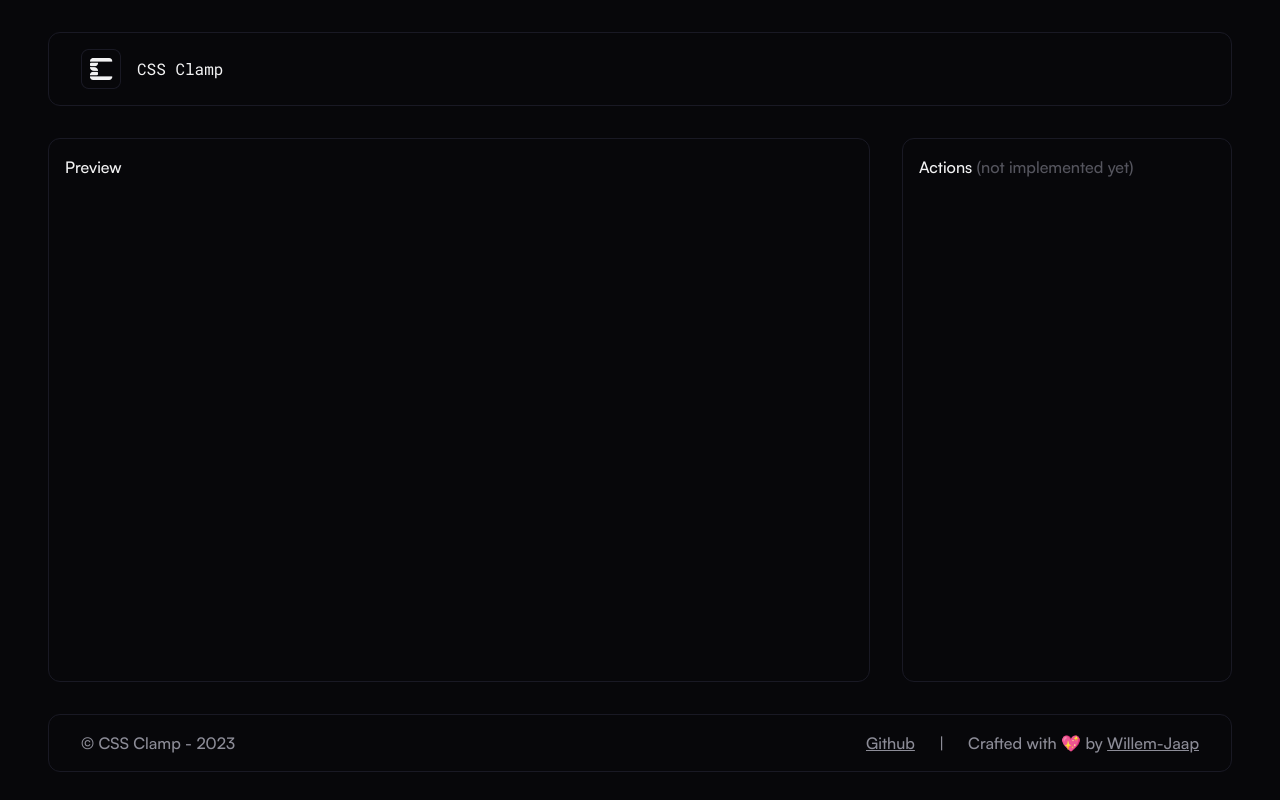
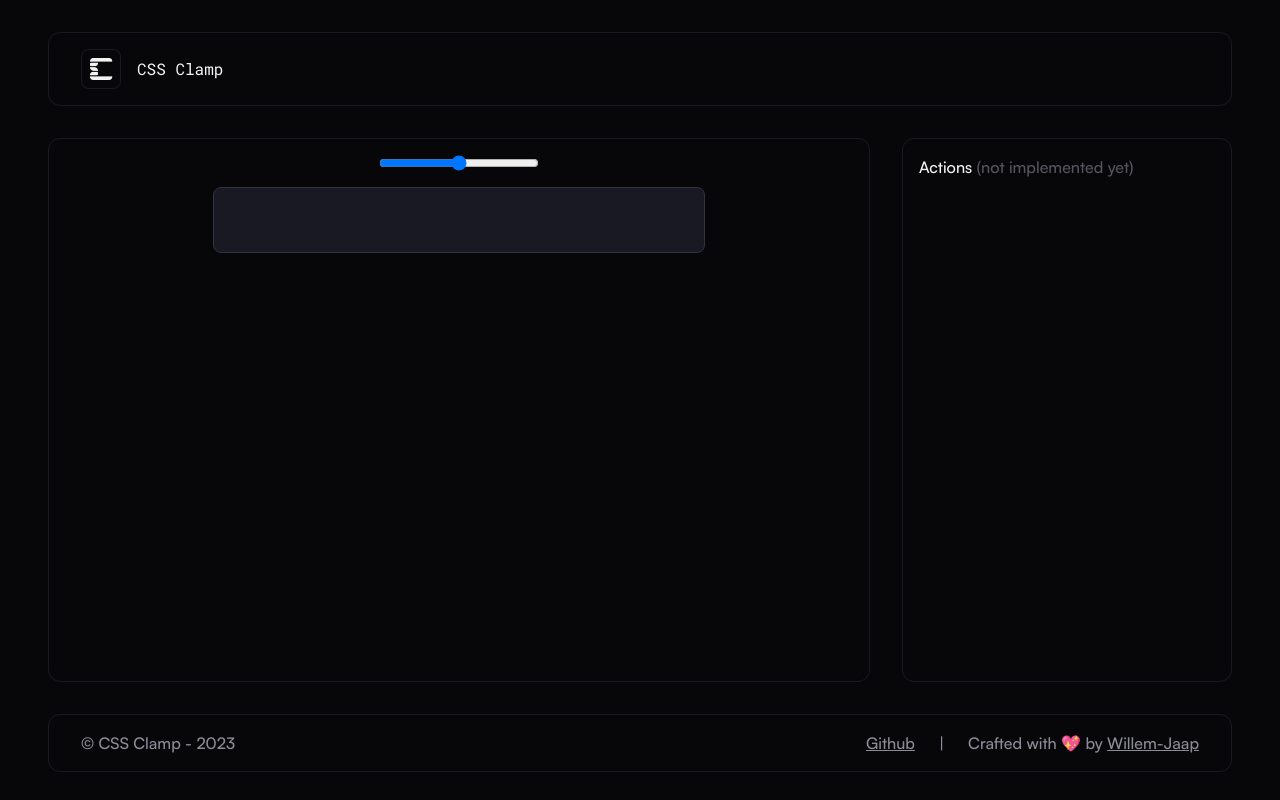
Before and after one commit to Willem-Jaap/cssclamp, a Next.js app: page / in a window 1280 px wide. Built offline with nearby package versions, Linux system fonts and the light colour scheme.

Commit message:
feat: add preview with range

```diff
--- a/package.json
+++ b/package.json
@@ -8,6 +8,7 @@
         "lint": "next lint"
     },
     "dependencies": {
+        "@react-spring/web": "^9.7.3",
         "clsx": "^2.0.0",
         "next": "^14.0.3",
         "react": "^18.2.0",
--- a/src/app/page.tsx
+++ b/src/app/page.tsx
@@ -1,8 +1,10 @@
+import Preview from '~/components/misc/preview';
+
 const Page = () => {
     return (
         <div className="flex flex-col md:flex-row gap-4 md:gap-8">
             <div className="border border-neutral-800 rounded-xl flex-1">
-                <span className="block p-4">Preview</span>
+                <Preview />
             </div>
             <div className="flex flex-col justify-between border border-neutral-800 rounded-xl h-[calc(100vh-16rem)] md:max-w-sm flex-[0.4] overflow-hidden">
                 <span className="block p-4">
--- /dev/null
+++ b/src/components/misc/preview.tsx
@@ -0,0 +1,32 @@
+'use client';
+
+import { type ChangeEvent } from 'react';
+
+import { animated, useSpring } from '@react-spring/web';
+
+const Preview = () => {
+    const [{ width }, api] = useSpring(() => ({ width: 60 }));
+
+    const onChange = (e: ChangeEvent<HTMLInputElement>) => {
+        api.start({ width: +Number(e.target.value) });
+    };
+
+    return (
+        <div className="flex flex-col py-4">
+            <input
+                className="w-40 mx-auto mb-4"
+                type="range"
+                min="0"
+                max="100"
+                step="1"
+                onChange={onChange}
+            />
+            <animated.div
+                className="h-full rounded-lg bg-neutral-800 py-8 mx-auto border border-neutral-700"
+                style={{ width: width.to(w => `${w}%`) }}
+            />
+        </div>
+    );
+};
+
+export default Preview;
```
Also changed, not shown: 1 other file (tests, documents, lock files or other folders).
